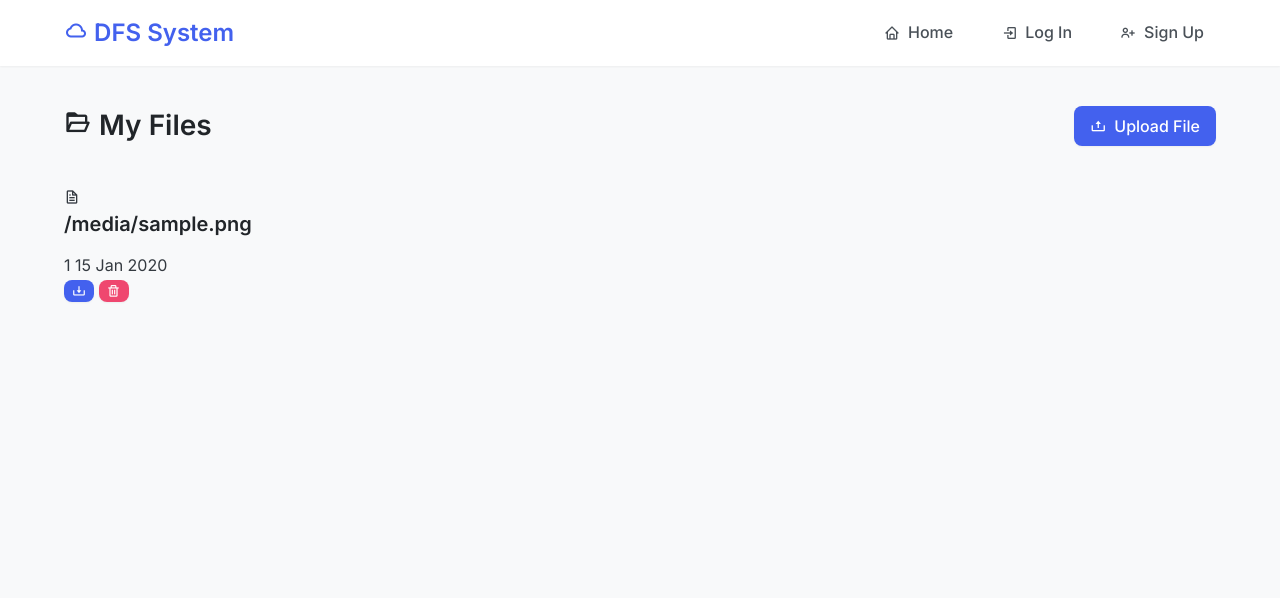
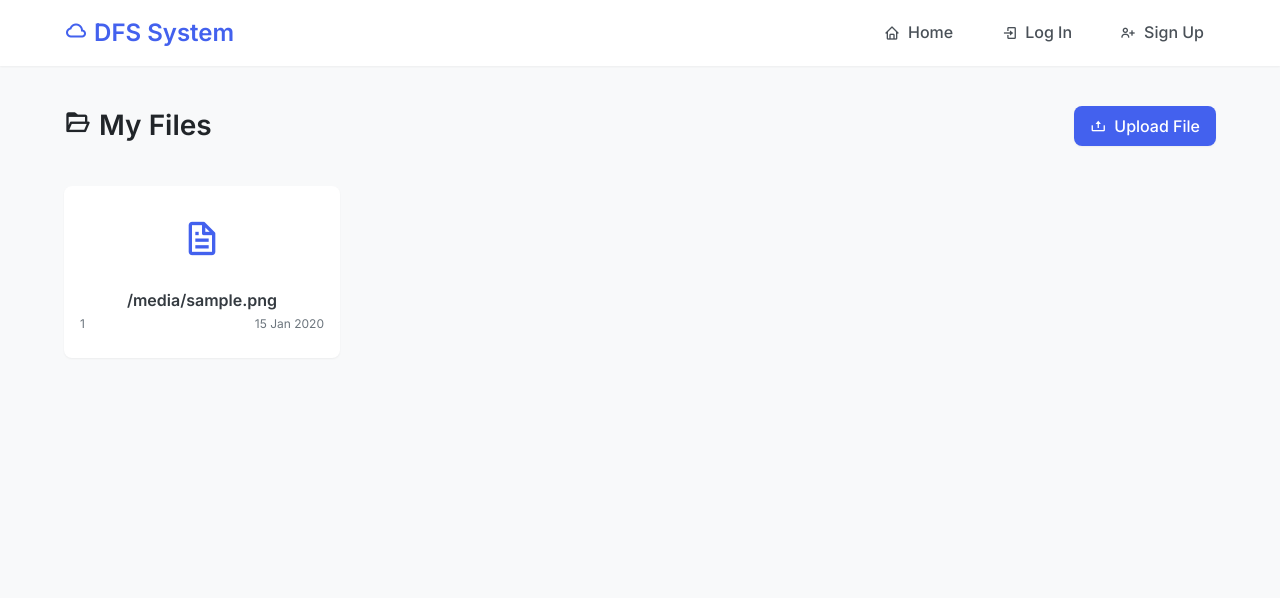
Before and after one commit to harutoyume/dfs_web_server, a Flask app: template app/templates/files.html in a window 1280 px wide. Shown: the top 598 px of the page. Run offline with Flask 3, Linux system fonts and the light colour scheme; the template is opened without the code that fills it: most values are stand-ins (such as "Sample title", 1, 10 or a date in 2020).

Commit message:
Refactor styles usage

```diff
--- a/app/static/css/style.css
+++ b/app/static/css/style.css
@@ -467,6 +467,7 @@ nav {
 .upload-page {
   max-width: 600px;
   margin: 0 auto;
+  padding: var(--space-md);
 }
 
 .file-upload-area {
@@ -479,14 +480,15 @@ nav {
   cursor: pointer;
 }
 
-.file-upload-area:hover {
+.file-upload-area:hover,
+.file-upload-area.highlight {
   border-color: var(--primary);
   background-color: rgba(67, 97, 238, 0.05);
 }
 
 .file-upload-icon {
   font-size: 3rem;
-  color: var(--gray-400);
+  color: var(--primary);
   margin-bottom: var(--space-md);
 }
 
@@ -495,10 +497,29 @@ nav {
   margin-bottom: var(--space-md);
 }
 
+#file-details {
+  background-color: var(--gray-100);
+  padding: var(--space-md);
+  border-radius: var(--radius-md);
+  margin-top: var(--space-md);
+}
+
+.selected-file-name {
+  font-weight: 600;
+  color: var(--gray-800);
+  margin-bottom: var(--space-xs);
+}
+
+.selected-file-size {
+  color: var(--gray-600);
+  font-size: 0.875rem;
+}
+
 /* Log In/Sign Up pages */
 .auth-page {
     max-width: 450px;
     margin: 0 auto;
+    padding: var(--space-md);
 }
 
 .auth-title {
@@ -572,3 +593,116 @@ footer p {
     color: var(--primary);
     margin-bottom: var(--space-md);
 }
+
+/* Files Page */
+.files-page {
+    max-width: 1200px;
+    margin: 0 auto;
+}
+
+/* Grid View */
+.file-grid {
+    display: grid;
+    grid-template-columns: repeat(auto-fill, minmax(250px, 1fr));
+    gap: var(--space-md);
+}
+
+/* File Card Style */
+.file-card {
+    background-color: white;
+    border-radius: var(--radius-md);
+    box-shadow: var(--shadow-sm);
+    padding: var(--space-lg) var(--space-md);
+    display: flex;
+    flex-direction: column;
+    align-items: center;
+    transition: all var(--transition-fast);
+    position: relative;
+}
+
+.file-card:hover {
+    transform: translateY(-2px);
+    box-shadow: var(--shadow-md);
+}
+
+.file-card-icon {
+    font-size: 2.5rem;
+    color: var(--primary);
+    margin-bottom: var(--space-md);
+}
+
+.file-card-body {
+    width: 100%;
+    text-align: center;
+}
+
+.file-card-title {
+    margin: 0 0 var(--space-xs) 0;
+    font-size: 1rem;
+    font-weight: 600;
+    color: var(--gray-800);
+    overflow: hidden;
+    text-overflow: ellipsis;
+    white-space: nowrap;
+}
+
+.file-card-info {
+    display: flex;
+    justify-content: space-between;
+    color: var(--gray-600);
+    font-size: 0.75rem;
+}
+
+.file-card-actions {
+    position: absolute;
+    top: var(--space-sm);
+    right: var(--space-sm);
+    display: flex;
+    gap: var(--space-xs);
+    opacity: 0;
+    transition: opacity var(--transition-fast);
+}
+
+.file-card:hover .file-card-actions {
+    opacity: 1;
+}
+
+.file-action-btn {
+    padding: var(--space-xs);
+    font-size: 1rem;
+    line-height: 1;
+}
+
+/* Empty state */
+.empty-state {
+    text-align: center;
+    padding: var(--space-xl) 0;
+    background-color: white;
+    border-radius: var(--radius-lg);
+    box-shadow: var(--shadow-sm);
+}
+
+.empty-state-icon {
+    font-size: 4rem;
+    color: var(--gray-400);
+    margin-bottom: var(--space-md);
+}
+
+.empty-state h3 {
+    color: var(--gray-700);
+    margin-bottom: var(--space-xs);
+}
+
+.empty-state p {
+    color: var(--gray-600);
+    margin-bottom: var(--space-lg);
+}
+
+.w-100 {
+    width: 100%;
+}
+
+.auth-footer {
+    padding-top: var(--space-md);
+    border-top: 1px solid var(--gray-200);
+}
```
Also changed, not shown: app/templates/login.html (+0 -16 lines), app/templates/register.html (+0 -16 lines).
